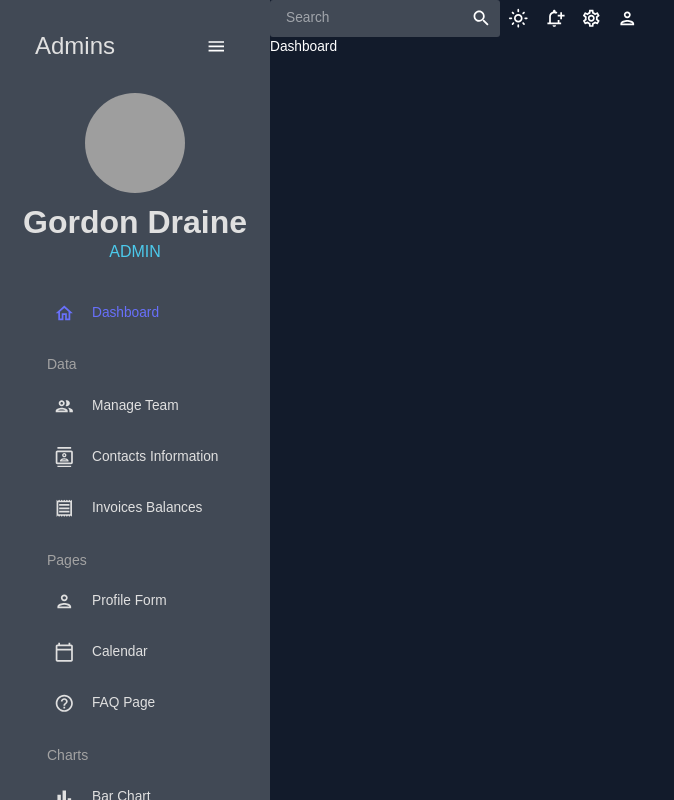
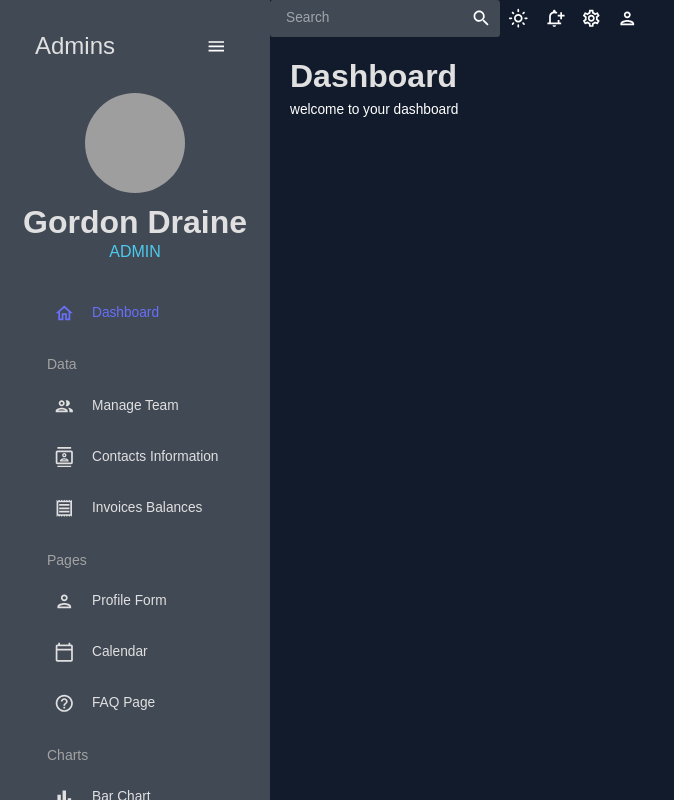
Before and after one commit to GordyD97/Admin-dashboard, a React (Vite) app: page / in a window 1280 px wide. Shown: the whole page, without its empty margins (0-674 px from the left). Built offline with nearby package versions, Linux system fonts and the light colour scheme; grey boxes are pictures that could not be loaded.

Commit message:
adding header to component folder and adding titiles to headers.

```diff
--- /dev/null
+++ b/src/components/Header.jsx
@@ -0,0 +1,22 @@
+import { Typography, Box, useTheme } from "@mui/material";
+import { tokens } from "../theme";
+import React from 'react'
+
+const Header = ({title, subtitle}) => {
+    const theme = useTheme();
+    const colors = tokens(theme.palette.mode);
+  return (
+    <Box mb="30px">
+      <Typography
+      variant="h2"
+      color={colors.grey[100]}
+      fontWeight="bold"
+      sx={{ mb: "5px" }}>
+        {title}
+      </Typography>
+      <Typography>{subtitle}</Typography>
+    </Box>
+  );
+}
+
+export default Header
--- a/src/scenes/dashboard/index.jsx
+++ b/src/scenes/dashboard/index.jsx
@@ -1,8 +1,15 @@
 import React from 'react'
+import Header from '../../components/Header'
+import { Box } from '@mui/material'
+
 
 const Dashboard = () => {
   return (
-    <div>Dashboard</div>
+    <Box m="20px">
+      <Box display="flex" justifyContent="space-between" alignItems="center">
+      <Header title="Dashboard" subtitle="welcome to your dashboard"/>
+      </Box>
+    </Box>
   )
 }
 
--- a/src/scenes/global/Sidebar.jsx
+++ b/src/scenes/global/Sidebar.jsx
@@ -1,6 +1,6 @@
 import { useState } from "react";
 // import { ProSidebar } from "react-pro-sidebar";
-
+// always double check syntax errors
 import { ProSidebar, Menu, MenuItem } from "react-pro-sidebar";
 // import { Sidebar, Menu, MenuItem } from "react-pro-sidebar";
 import 'react-pro-sidebar/dist/css/styles.css';
@@ -93,6 +93,7 @@
               </Box>
             )}
           </MenuItem>
+{/* figure out how to transfer picutre over properly.  */}
 
           {!isCollapsed && (
             <Box mb="25px">
@@ -101,7 +102,7 @@
                   alt="profile-user"
                   width="100px"
                   height="100px"
-                  src={"../../assets/picofmeatseniorshowcase.jpg"}
+                  src={`../../assets/picofmeatseniorshowcase.jpg`}
                   style={{ cursor: "pointer", borderRadius: "50%" }}
                 />
               </Box>
```
